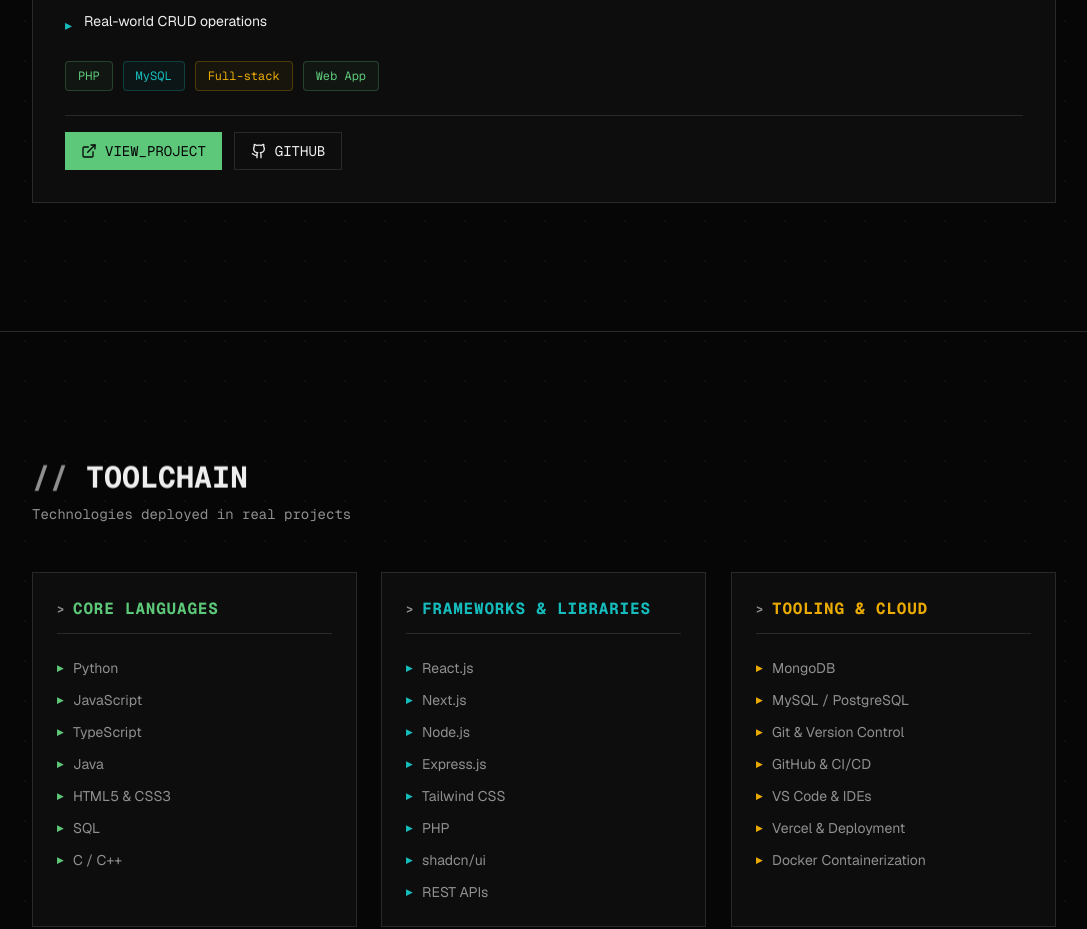
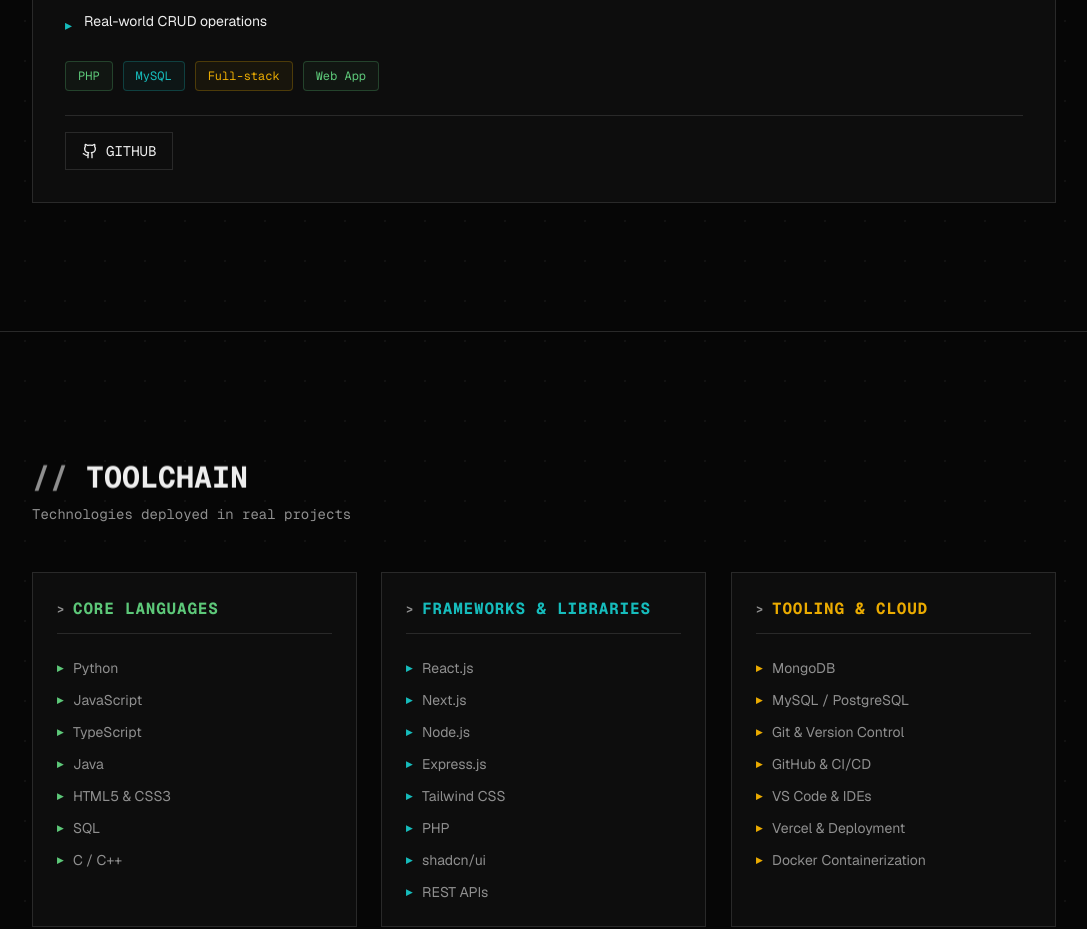
Before and after one commit to Pankajmonde/developer-portfolio-design, a Next.js app: page / in a window 1280 px wide. Shown: the part 3220-4149 px from the top of the page, without its empty margins (96-1183 px from the left). Built offline with nearby package versions, Linux system fonts and the light colour scheme.

Commit message:
Remove demo URL from experiments component
Removed demo URL from experiments data.

```diff
--- a/components/experiments.tsx
+++ b/components/experiments.tsx
@@ -52,7 +52,6 @@ export function Experiments() {
         "Real-world CRUD operations",
       ],
       tags: ["PHP", "MySQL", "Full-stack", "Web App"],
-      demoUrl: "https://your-demo-url.com",
       githubUrl: "https://github.com/yourusername/doctor-appointment",
     },
   ]
```
